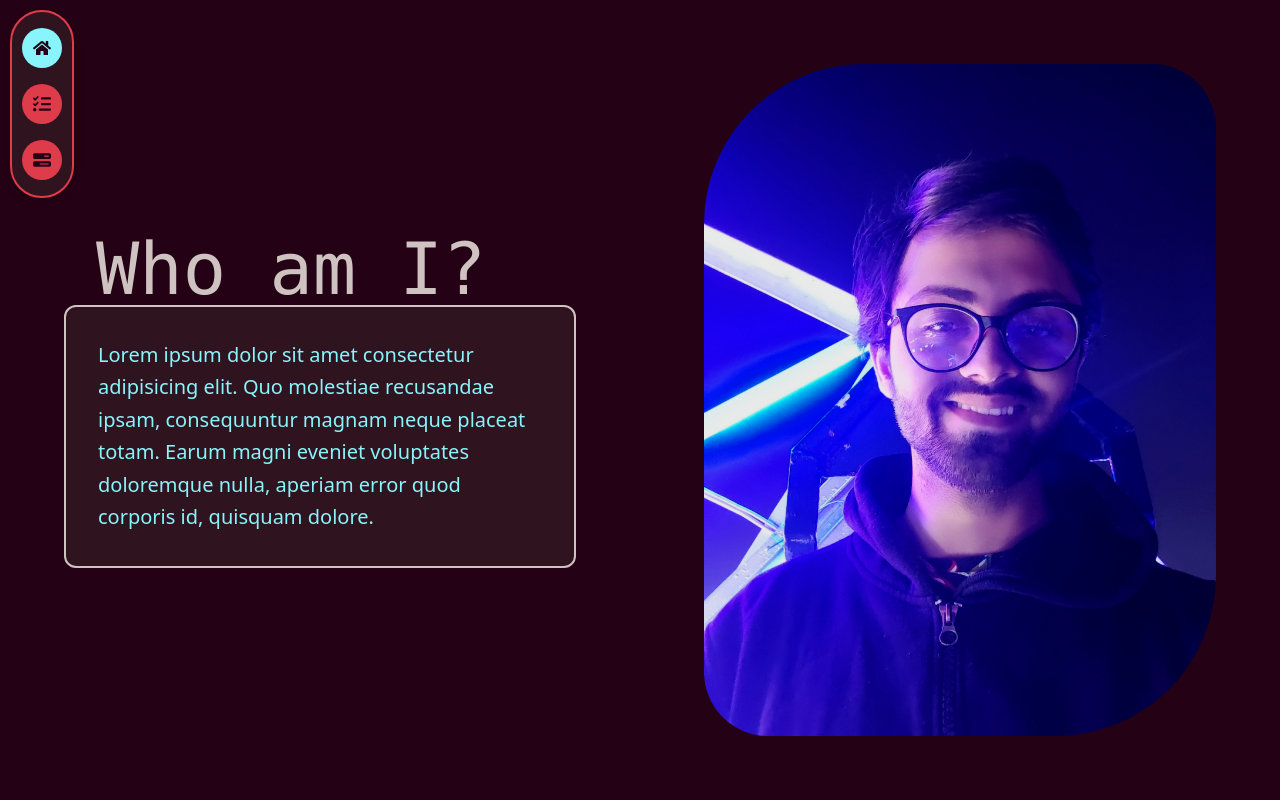
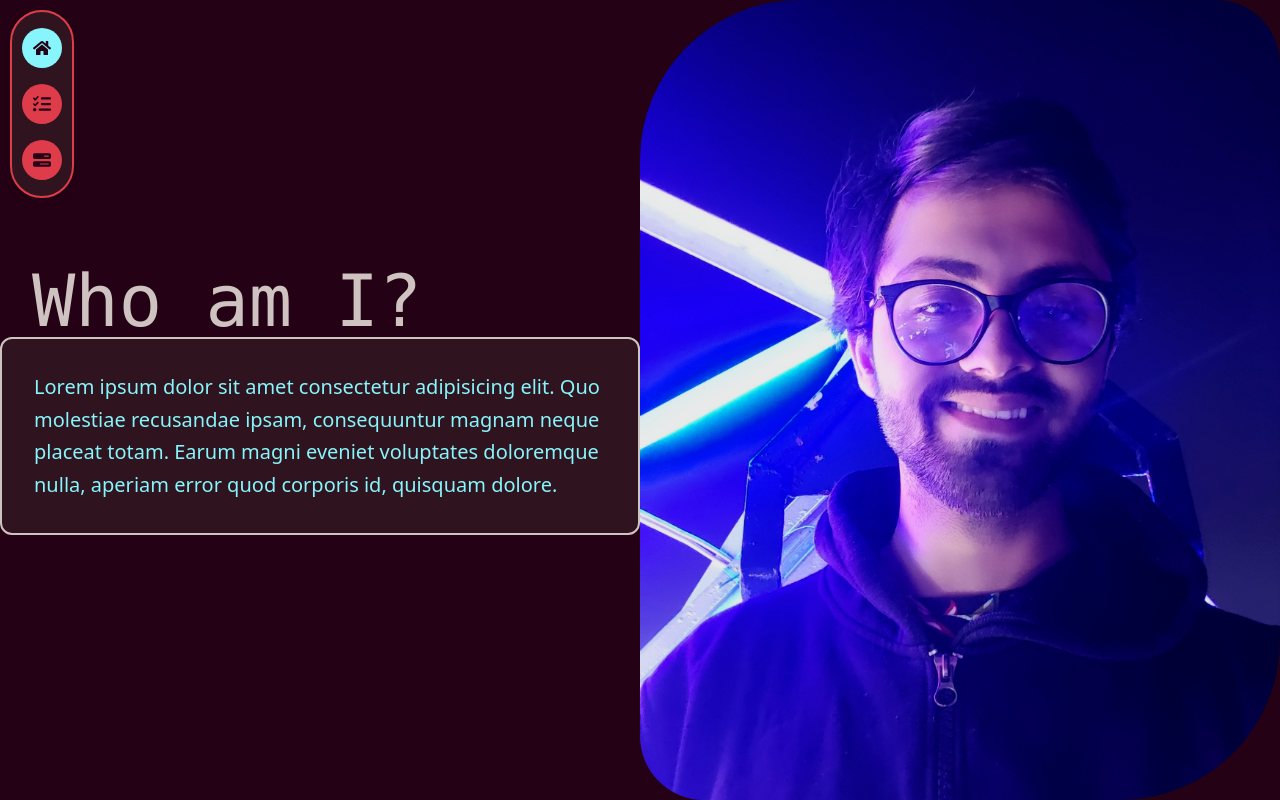
Before and after one commit to cliff-4/my-react-app, a React (Vite) app: page / in a window 1280 px wide. Built offline with nearby package versions, Linux system fonts and the light colour scheme.

Commit message:
misc: refactor

```diff
--- a/src/components/Home.tsx
+++ b/src/components/Home.tsx
@@ -8,7 +8,13 @@ const Home = () => {
   return (
     <div className="flex flex-row justify-center min-h-screen">
       <FadeIn className="home-container text-pretty">
-        <span className="text-7xl font-mono text-quinternary pl-8 scroll-pb-6">
+        <span
+          className="
+          pl-8
+          text-7xl font-mono
+          text-quinternary
+          "
+        >
           Who am I?
         </span>
         <div className="border-solid border-2 border-quinternary rounded-xl bg-quarternary">
--- a/src/index.css
+++ b/src/index.css
@@ -24,6 +24,7 @@
       transition-all duration-200 scale-0 origin-left hover:translate-x-5;
   }
   .home-container {
-    @apply w-[50vw] min-h-[100vh] max-h-[100vh] p-16 flex flex-col justify-center;
+    @apply w-[50vw] min-h-[100vh] max-h-[100vh]
+    flex flex-col justify-center
   }
 }
```
